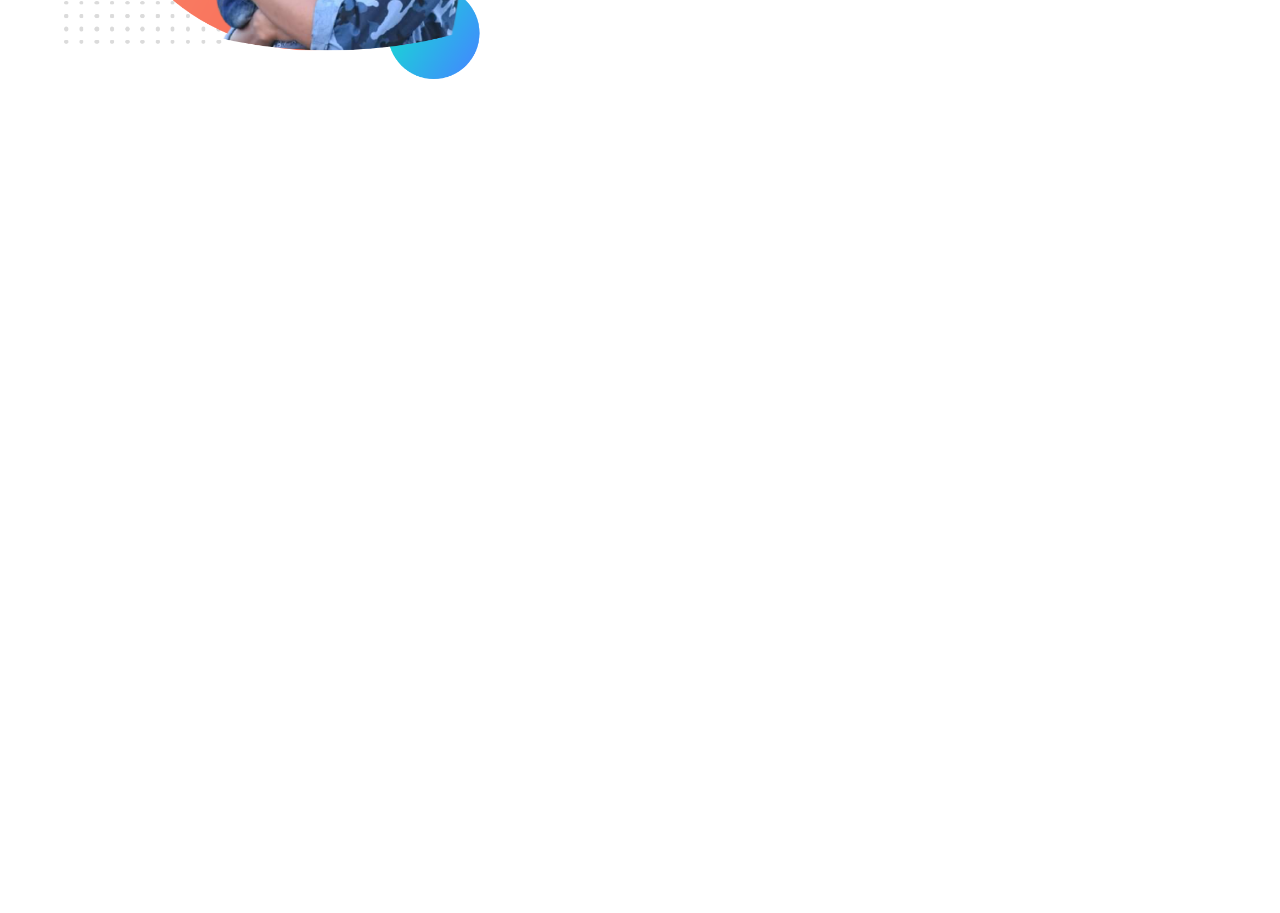
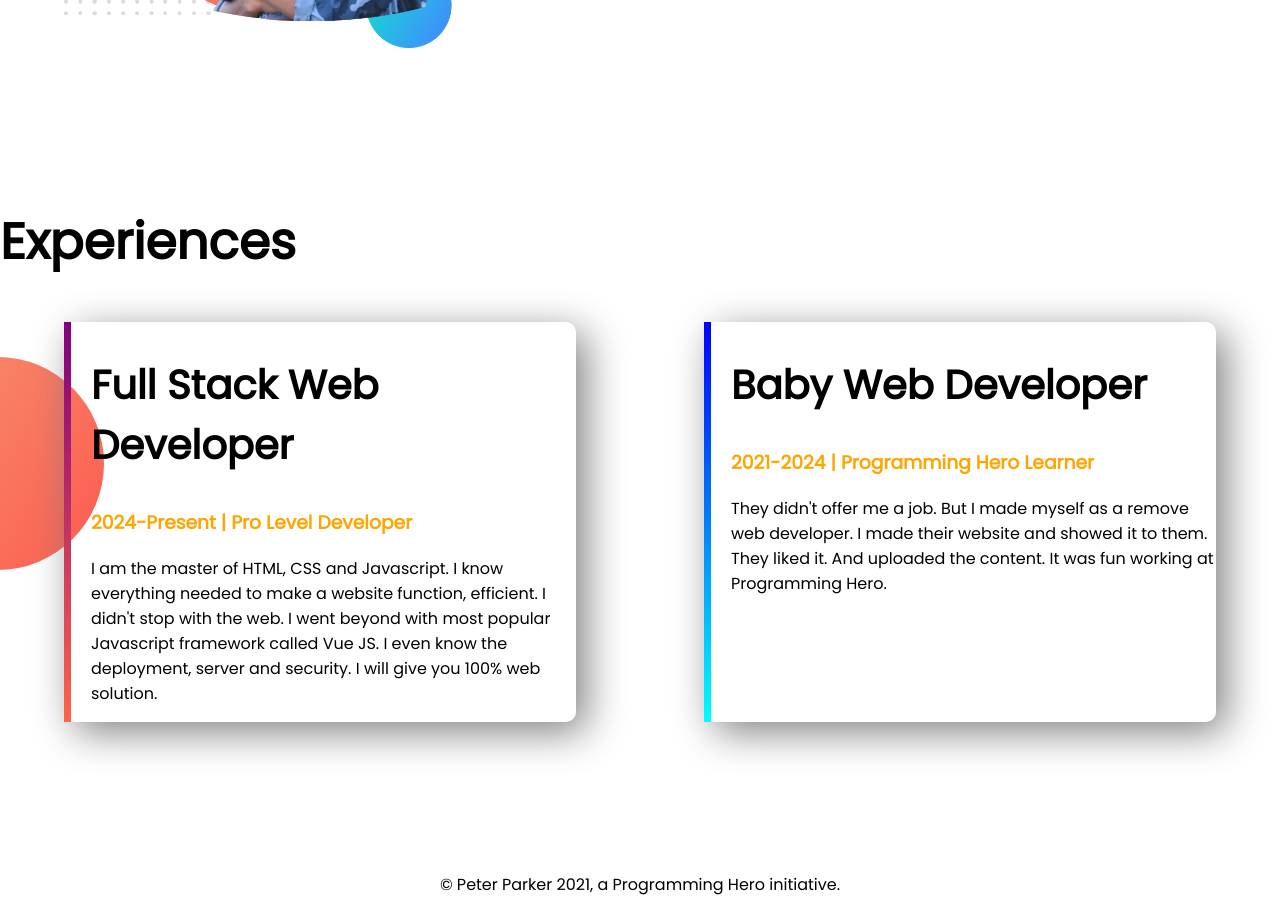
Before and after one commit to sebokdas1/developer-portfolio, a plain HTML site: page index.html in a window 1280 px wide. Shown: the part 992-1905 px from the top of the page. Before the commit the page ends 1228 px from the top, so only its background shows below. Drawn offline with Linux system fonts and the light colour scheme.

Commit message:
footer and exp

```diff
--- a/index.html
+++ b/index.html
@@ -13,7 +13,7 @@
 </head>
 
 <body>
-    <section class="top-banner">
+    <section class="top-banner flexible-container">
         <div class="half-width">
             <h1>Welcome To </h1>
             <h1><span class="orange">Sebok Das</span> World!</h1>
@@ -29,11 +29,11 @@
             <img src="images/sebok-with-bg.png" alt="">
         </div>
     </section>
-    <section class="dream-big">
+    <section class="dream-big flexible-container">
         <div class="half-width">
             <img src="images/gyn-bg.png" alt="">
         </div>
-        <div class="half-width">
+        <div class="half-width right-width">
             <h1>Dream Big</h1>
             <h2>Become a web developer</h2>
             <p>I already learned the basic HTML and CSS. I can build any simple website. I can even teach my grandma how
@@ -41,6 +41,30 @@
             <a class="link-button" target="_blank" href="">DOWNLOAD RESUME</a>
         </div>
     </section>
+
+    <section class="my-experiences">
+        <h1>Experiences</h1>
+        <div class="flexible-container">
+            <div id="full-stack-exp" class="experience-item">
+                <h2>Full Stack Web Developer</h2>
+                <h3 class="orange">2024-Present | Pro Level Developer</h3>
+                <p>I am the master of HTML, CSS and Javascript. I know everything needed to make a website function,
+                    efficient. I didn't stop with the web. I went beyond with most popular Javascript framework called
+                    Vue
+                    JS. I even know the deployment, server and security. I will give you 100% web solution.</p>
+            </div>
+            <div id="web-deb-exp" class="experience-item">
+                <h2>Baby Web Developer</h2>
+                <h3 class="orange">2021-2024 | Programming Hero Learner</h3>
+                <p>They didn't offer me a job. But I made myself as a remove web developer. I made their website and
+                    showed
+                    it to them. They liked it. And uploaded the content. It was fun working at Programming Hero.</p>
+            </div>
+        </div>
+    </section>
+    <footer>
+        <p>© Peter Parker 2021, a Programming Hero initiative.</p>
+    </footer>
 </body>
 
 </html>
--- a/style.css
+++ b/style.css
@@ -5,17 +5,23 @@ body{
 h1{
     font-size: 50px;
 }
+h2{
+    font-size: 40px;
+}
 .orange{
     color: orange;
 
 }
-section{
+.flexible-container{
     display: flex;
     margin-bottom: 150px;
 }
 .half-width{
     width: 50%;
     padding-left: 5%;
+}
+.right-width{
+    padding-right: 6%;
 }
 .half-width img{
     width: 80%;
@@ -37,3 +43,29 @@ section{
     background-repeat: no-repeat;
     background-position: right;
 }
+.my-experiences{
+    background-image: url(images/exp-bg.png);
+    background-repeat: no-repeat;
+    background-position: left;
+}
+.experience-item{
+    width: 40%;
+    padding-left: 20px;
+    margin-left: 5%;
+    margin-right: 5%;
+    box-shadow: 10px 10px 40px gray;
+    border-radius: 10px;
+}
+#web-deb-exp{
+    border-left: 7px solid;
+    border-image: linear-gradient(blue, cyan);
+    border-image-slice: 1;
+}
+#full-stack-exp{
+    border-left: 7px solid;
+    border-image: linear-gradient(purple, tomato);
+    border-image-slice: 1;
+}
+footer p {
+    text-align: center;
+}
```
Also changed, not shown: showOff/profile_photo-removebg-preview.png (deleted), 4 other files.
